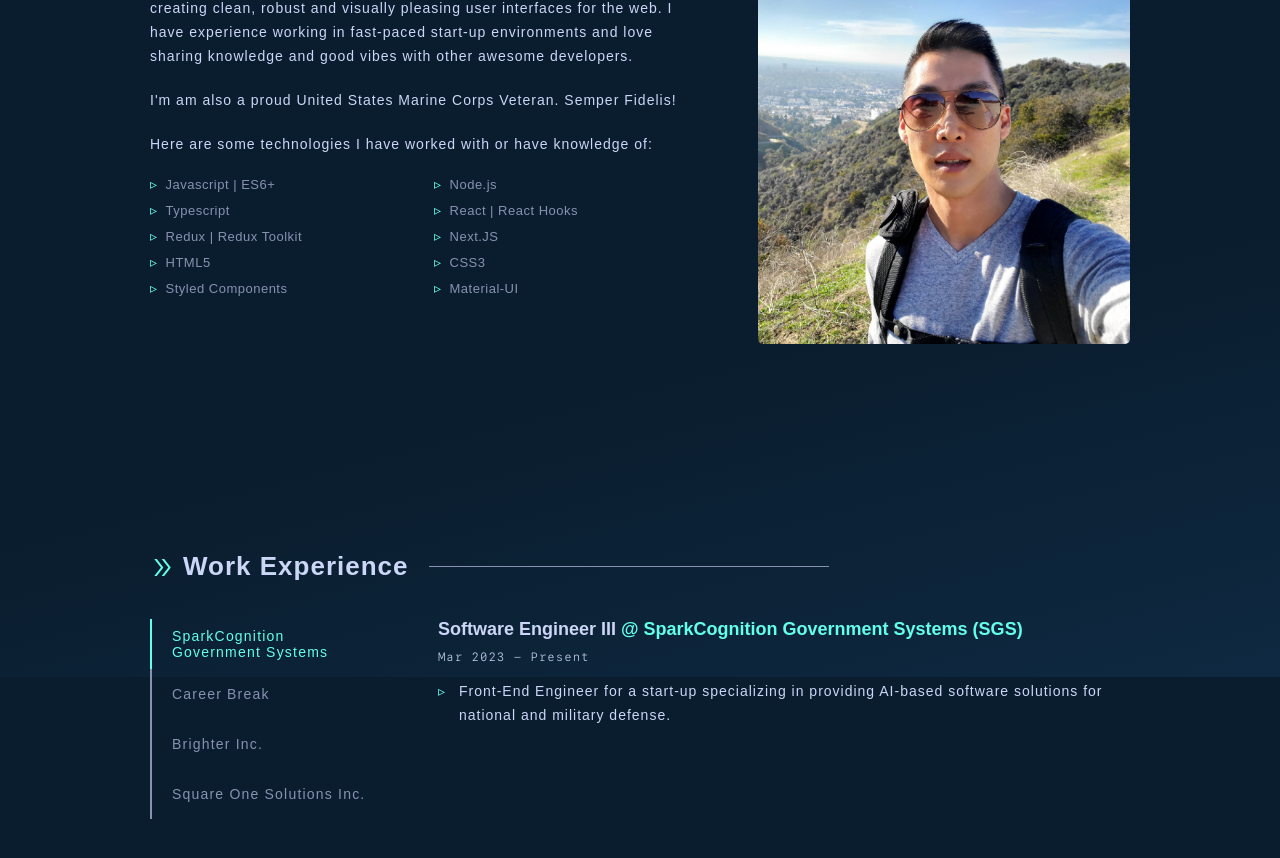
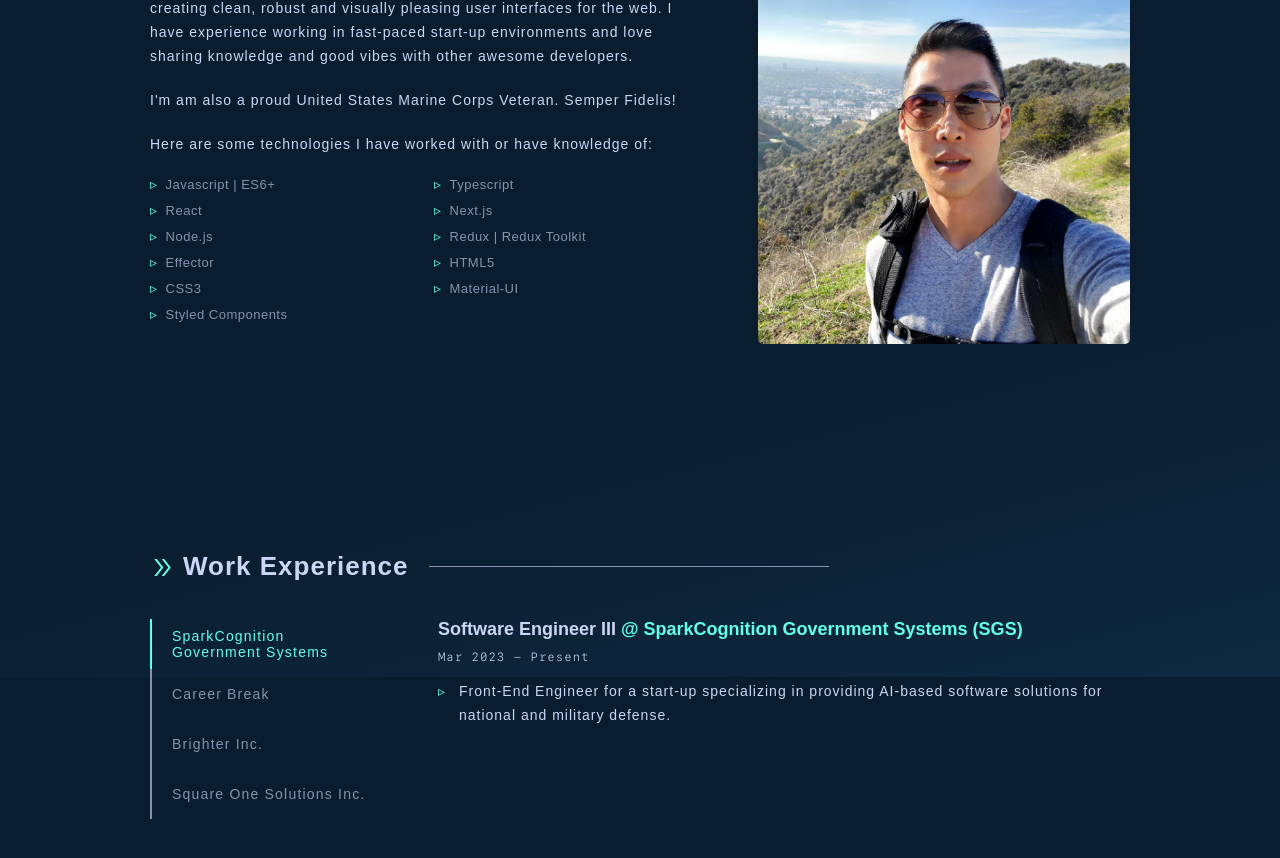
Before and after one commit to TPSReports80/portfolio, a React (Create React App) app: page / in a window 1280 px wide. Shown: the part 923-1781 px from the top of the page. Built offline with nearby package versions, Linux system fonts and the light colour scheme; a web font is replaced by a local one.

Commit message:
updated resume and about section

```diff
--- a/src/components/About/index.js
+++ b/src/components/About/index.js
@@ -42,15 +42,16 @@ const About = () => {
           </AboutTech>
           <TechList>
             <TechItem>Javascript | ES6+</TechItem>
+            <TechItem>Typescript</TechItem>
+            <TechItem>React</TechItem>
+            <TechItem>Next.js</TechItem>
             <TechItem>Node.js</TechItem>
-            <TechItem>Typescript</TechItem>
-            <TechItem>React | React Hooks</TechItem>
             <TechItem>Redux | Redux Toolkit</TechItem>
-            <TechItem>Next.JS</TechItem>
+            <TechItem>Effector</TechItem>
             <TechItem>HTML5</TechItem>
             <TechItem>CSS3</TechItem>
+            <TechItem>Material-UI</TechItem>
             <TechItem>Styled Components</TechItem>
-            <TechItem>Material-UI</TechItem>
           </TechList>
         </AboutLeft>
         <AboutRight>
```
Also changed, not shown: 1 other file (tests, documents, lock files or other folders).
